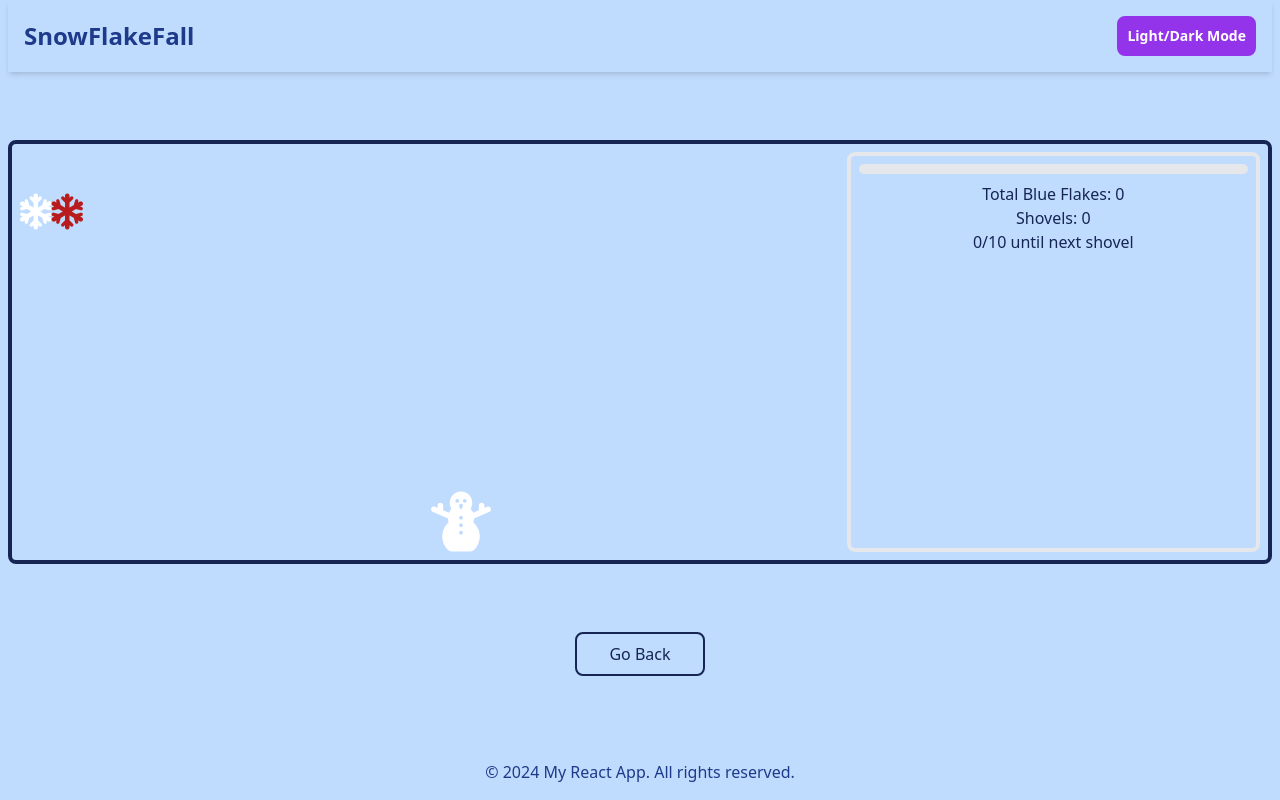
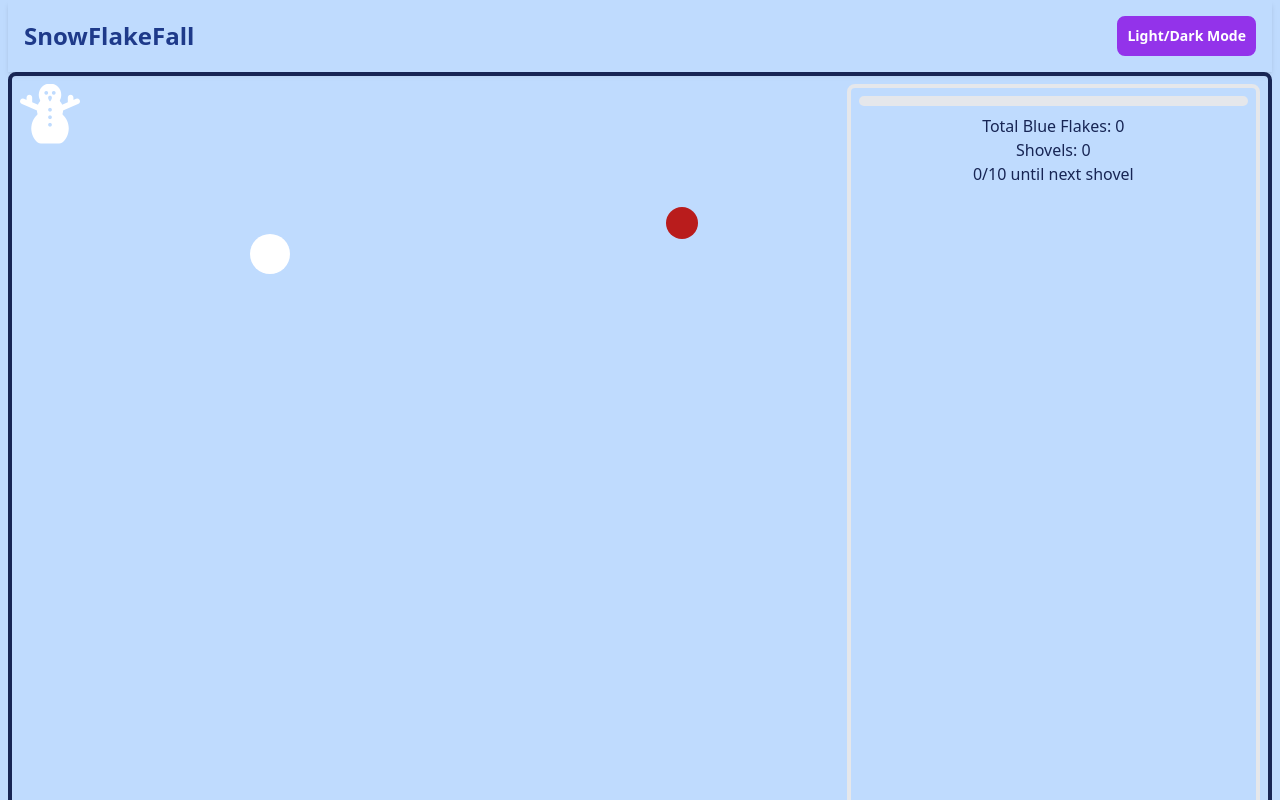
Before and after one commit to tbrown034/snow-flake-fall, a React (Vite) app: page / in a window 1280 px wide. Both pictures are taken after a click on the button "Start Game". Shown: the top 800 px of the page. Built offline with nearby package versions, Linux system fonts and the light colour scheme.

Commit message:
WIP, but at a cool game mode that i got by accidnetish

```diff
--- a/src/components/GameElements/SnowFlakeArea.jsx
+++ b/src/components/GameElements/SnowFlakeArea.jsx
@@ -4,47 +4,47 @@ import Snowman from "../GamePieces/Snowman";
 
 export default function SnowFlakeArea({
   incrementBlueCount,
+  incrementGameSpeed,
   gameOver,
   pauseSnowman,
 }) {
   const [snowflakes, setSnowflakes] = useState([]);
+  const [gameSpeed, setGameSpeed] = useState(1); // Initial game speed multiplier
 
   useEffect(() => {
     const interval = setInterval(() => {
       if (!gameOver && !pauseSnowman) {
-        // Randomly generate the color of the snowflake
+        // Create a new snowflake
         const rand = Math.random();
         const color = rand > 0.8 ? "blue" : rand > 0.6 ? "red" : "white";
-        // Create a new snowflake
         setSnowflakes((prev) => [...prev, { color, id: Math.random() }]);
       }
-    }, 1000);
+    }, 1000 / gameSpeed); // Game speed affects interval
 
     return () => clearInterval(interval);
-  }, [gameOver, pauseSnowman]);
+  }, [gameOver, pauseSnowman, gameSpeed]);
 
-  // Function to remove a snowflake
-  const removeSnowflake = (flakeId) => {
-    setSnowflakes((prev) => prev.filter((flake) => flake.id !== flakeId));
-  };
-
-  // Function to handle snowflake click
-  const handleSnowflakeClick = (flakeId) => {
-    if (!gameOver) {
-      removeSnowflake(flakeId);
+  const handleSnowflakeClick = (flake) => {
+    if (flake.color === "blue") {
       incrementBlueCount();
+    } else if (flake.color === "red") {
+      setGameSpeed((prevSpeed) => prevSpeed * 1.1); // Increase game speed by 10%
+      incrementGameSpeed();
     }
+    // Remove the clicked snowflake
+    setSnowflakes((prev) =>
+      prev.filter((snowflake) => snowflake.id !== flake.id)
+    );
   };
 
   return (
-    <div className="snowflake-area">
+    <div className="relative w-full h-screen overflow-hidden snowflake-area">
       {snowflakes.map((flake) => (
         <SnowFlake
           key={flake.id}
           id={flake.id}
           color={flake.color}
-          removeSnowflake={removeSnowflake}
-          onClick={() => handleSnowflakeClick(flake.id)}
+          onClick={() => handleSnowflakeClick(flake)}
         />
       ))}
       <Snowman />
--- a/src/components/GamePieces/SnowFlake.jsx
+++ b/src/components/GamePieces/SnowFlake.jsx
@@ -1,26 +1,22 @@
-import React, { useState } from "react";
+import React from "react";
 
-export default function SnowFlake({ color, onClick }) {
-  const [isClicked, setIsClicked] = useState(false);
-
+export default function SnowFlake({ color, id, onClick }) {
+  // Tailwind classes for color
   const colorClasses = {
-    blue: "text-blue-500",
-    red: "text-red-700",
-    white: "text-white",
+    blue: "bg-blue-500",
+    red: "bg-red-700",
+    white: "bg-white",
   };
 
-  const handleClick = () => {
-    setIsClicked(true);
-    onClick();
-  };
+  // Determine animation class based on color
+  const animationClass = color === "white" ? "grow" : "fade-out";
 
   return (
-    <i
-      className={`text-4xl ${colorClasses[color]} fa-solid fa-snowflake ${
-        isClicked ? "opacity-0" : "opacity-100"
-      } transition-opacity duration-1000 ease-linear transform translate-y-full`}
-      style={{ left: `${Math.random() * 80}%` }}
-      onClick={handleClick}
-    ></i>
+    <div
+      className={`snowflake absolute w-8 h-8 ${colorClasses[color]} rounded-full cursor-pointer
+                  transition-transform duration-1000 ${animationClass}`}
+      style={{ left: `${Math.random() * 80}%`, top: `${Math.random() * 80}%` }}
+      onClick={() => onClick({ color, id })}
+    />
   );
 }
--- a/src/index.css
+++ b/src/index.css
@@ -2,28 +2,37 @@
 @tailwind components;
 @tailwind utilities;
 
+/* The container where snowflakes will fall */
 .snowflake-area {
   @apply relative;
-  min-height: 50vh; /* Adjust if necessary to fit the game area */
+  min-height: 100vh; /* Full height to allow accumulation */
 }
 
-/* Snowman moving animation */
-@keyframes snowman-move {
-  0%,
-  100% {
-    transform: translateX(0); /* Start and end at the original position */
+/* Styles for snowflakes */
+.snowflake {
+  @apply transition-all duration-1000;
+}
+
+/* Animation for white snowflakes */
+@keyframes grow-animation {
+  from {
+    @apply transform scale-100;
   }
-  50% {
-    transform: translateX(
-      calc(100% - 4rem)
-    ); /* Move left to right, assuming snowman width of 4rem */
+  to {
+    @apply transform scale-125;
   }
 }
 
-.snowman {
-  position: absolute;
-  bottom: 0; /* Positioned at the bottom of the container */
-  left: 50%; /* Start in the middle of the container */
-  transform: translateX(-50%); /* Center the snowman */
-  animation: snowman-move 10s linear infinite alternate; /* Smooth back and forth movement */
+.grow {
+  animation: grow-animation 0.5s ease-in-out forwards;
 }
+
+/* Animation for fading out on click */
+.fade-out {
+  opacity: 1;
+  transition: opacity 0.5s ease-in-out;
+}
+
+.fade-out:active {
+  opacity: 0;
+}
--- a/tailwind.config.js
+++ b/tailwind.config.js
@@ -4,18 +4,17 @@ export default {
 
   theme: {
     extend: {
+      animation: {
+        fall: "fall 5s linear infinite", // Define a custom name for the animation
+      },
       keyframes: {
-        "snowflake-fall": {
-          "0%": { transform: "translateY(-10%)", opacity: "1" },
-          "100%": { transform: "translateY(100%)", opacity: "0" },
+        fall: {
+          "0%": { transform: "translateY(0)", opacity: 1 },
+          "100%": { transform: "translateY(100vh)", opacity: 0 },
         },
-      },
-      animation: {
-        "snowflake-fall": "snowflake-fall 5s linear infinite",
       },
     },
   },
-
   plugins: [],
   darkMode: "class",
 };
```
